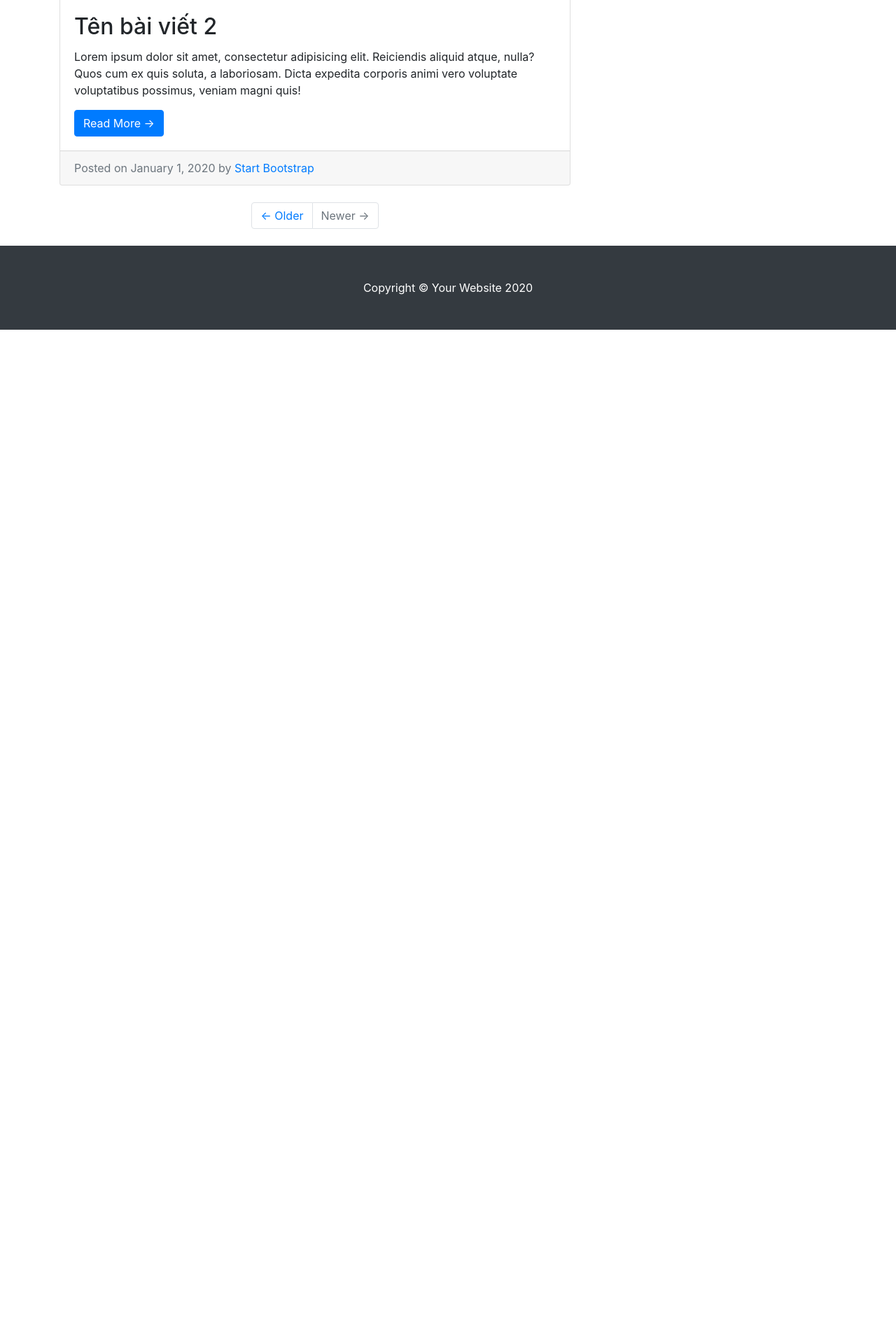
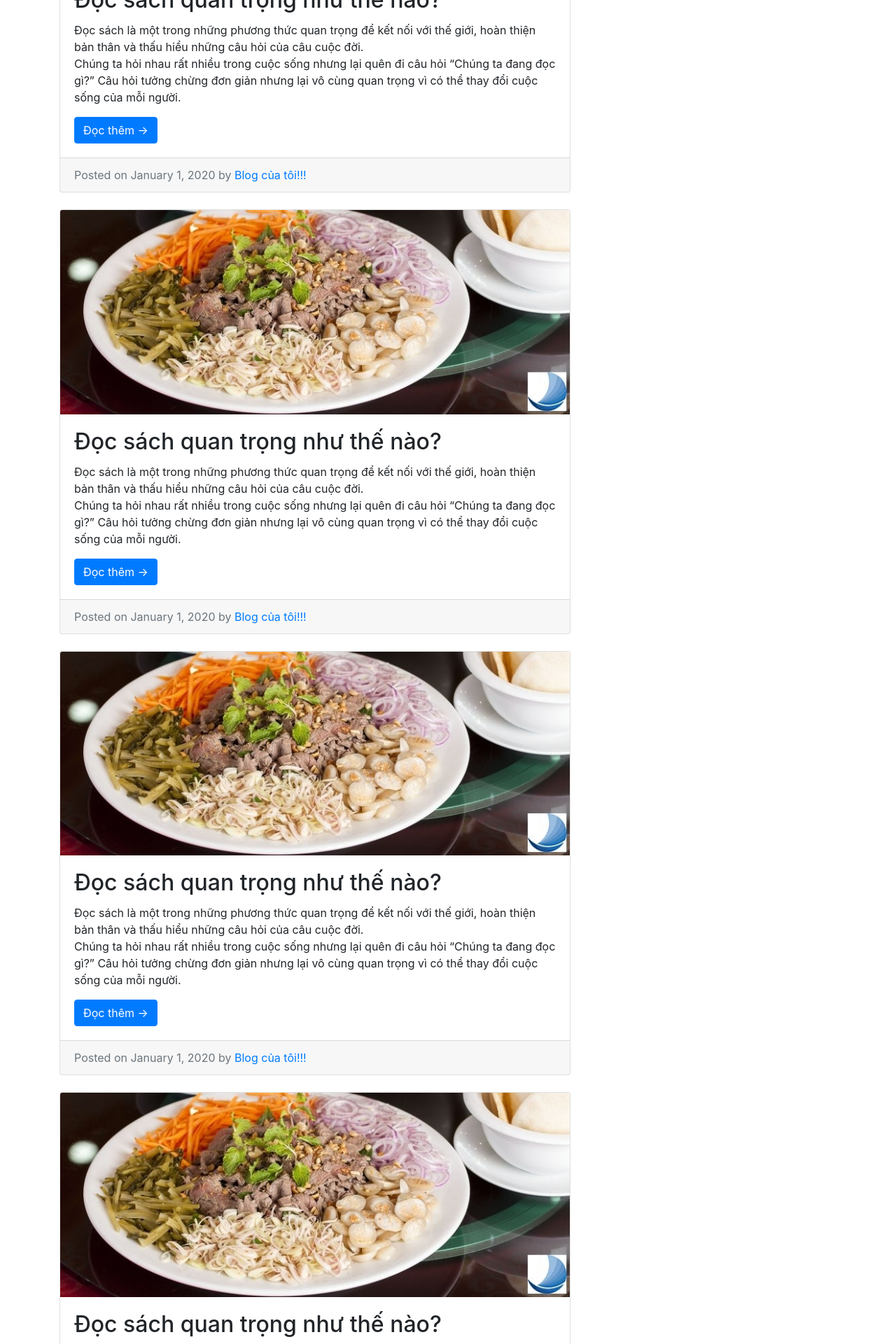
Before and after one commit to danielphamvt/PTUDW-DJANGO, a Django app: page / in a window 1280 px wide. Shown: the part 2423-4343 px from the top of the page at 70% size. Before the commit the page ends 2894 px from the top, so only its background shows below. Run offline with Django 3.2, Linux system fonts and the light colour scheme; some libraries are stand-ins or nearby versions.

Commit message:
add images

```diff
--- a/session 1/blogcuatoi/blogcuatoi/templates/index.html
+++ b/session 1/blogcuatoi/blogcuatoi/templates/index.html
@@ -2,9 +2,7 @@
 
 <!DOCTYPE html>
 <html lang="en">
-
 <head>
-
   <meta charset="utf-8">
   <meta name="viewport" content="width=device-width, initial-scale=1, shrink-to-fit=no">
   <meta name="description" content="">
@@ -57,51 +55,27 @@
       <!-- Blog Entries Column -->
       <div class="col-md-8">
         <br></br>
-        <h1 class="my-4">Bài viết mới
+        <h1 class="my-4">Bài viết
           <small>Sách và cuộc sống</small>
         </h1>
 
-        <!-- Blog Post -->
+
+    {% for i in '0123456789'|make_list %}
         <div class="card mb-4">
-          <img class="card-img-top" src="https://thetechreader.com/files/2016/11/intelligent-electricity-2-thetechreader-750x300.jpg" alt="Card image cap">
+          <img class="card-img-top" src='{% static "images\img1-750x300.jpg" %}' alt="Card image cap">
           <div class="card-body">
-            <h2 class="card-title">Post Title</h2>
-            <p class="card-text">Lorem ipsum dolor sit amet, consectetur adipisicing elit. Reiciendis aliquid atque, nulla? Quos cum ex quis soluta, a laboriosam. Dicta expedita corporis animi vero voluptate voluptatibus possimus, veniam magni quis!</p>
-            <a href="#" class="btn btn-primary">Read More &rarr;</a>
+            <h2 class="card-title">Đọc sách quan trọng như thế nào?</h2>
+            <p class="card-text">Đọc sách là một trong những phương thức quan trọng để kết nối với thế giới, hoàn thiện bản thân và thấu hiểu những câu hỏi của câu cuộc đời. <br>Chúng ta hỏi nhau rất nhiều trong cuộc sống nhưng lại quên đi câu hỏi “Chúng ta đang đọc gì?” Câu hỏi tưởng chừng đơn giản nhưng lại vô cùng quan trọng vì có thể thay đổi cuộc sống của mỗi người.</p>
+            <a href="#" class="btn btn-primary">Đọc thêm &rarr;</a>
           </div>
           <div class="card-footer text-muted">
             Posted on January 1, 2020 by
             <a href="#">Blog của tôi!!!</a>
           </div>
         </div>
+        {% endfor %}
 
-        <!-- Blog Post -->
-        <div class="card mb-4">
-          <img class="card-img-top" src="https://ninhkieuhotel.vn/uploads/photos/images/2019/09/cuisine/catering-3-750x300.jpg" alt="Card image cap">
-          <div class="card-body">
-            <h2 class="card-title">Tên bài viết 1</h2>
-            <p class="card-text">Lorem ipsum dolor sit amet, consectetur adipisicing elit. Reiciendis aliquid atque, nulla? Quos cum ex quis soluta, a laboriosam. Dicta expedita corporis animi vero voluptate voluptatibus possimus, veniam magni quis!</p>
-            <a href="#" class="btn btn-primary">Read More &rarr;</a>
-          </div>
-          <div class="card-footer text-muted">
-            Posted on January 1, 2020 by
-            <a href="#">Start Bootstrap</a>
-          </div>
-        </div>
 
-        <!-- Blog Post -->
-        <div class="card mb-4">
-          <img class="card-img-top" src="https://ninhkieuhotel.vn/uploads/photos/images/2019/09/cuisine/catering-3-750x300.jpg" alt="Card image cap">
-          <div class="card-body">
-            <h2 class="card-title">Tên bài viết 2</h2>
-            <p class="card-text">Lorem ipsum dolor sit amet, consectetur adipisicing elit. Reiciendis aliquid atque, nulla? Quos cum ex quis soluta, a laboriosam. Dicta expedita corporis animi vero voluptate voluptatibus possimus, veniam magni quis!</p>
-            <a href="#" class="btn btn-primary">Read More &rarr;</a>
-          </div>
-          <div class="card-footer text-muted">
-            Posted on January 1, 2020 by
-            <a href="#">Start Bootstrap</a>
-          </div>
-        </div>
 
         <!-- Pagination -->
         <ul class="pagination justify-content-center mb-4">
```
Also changed, not shown: session 1/blogcuatoi/blogcuatoi/static/images/img1-750x300.jpg (added), session 1/blogcuatoi/blogcuatoi/static/images/img2-750x300.jpg (added).
